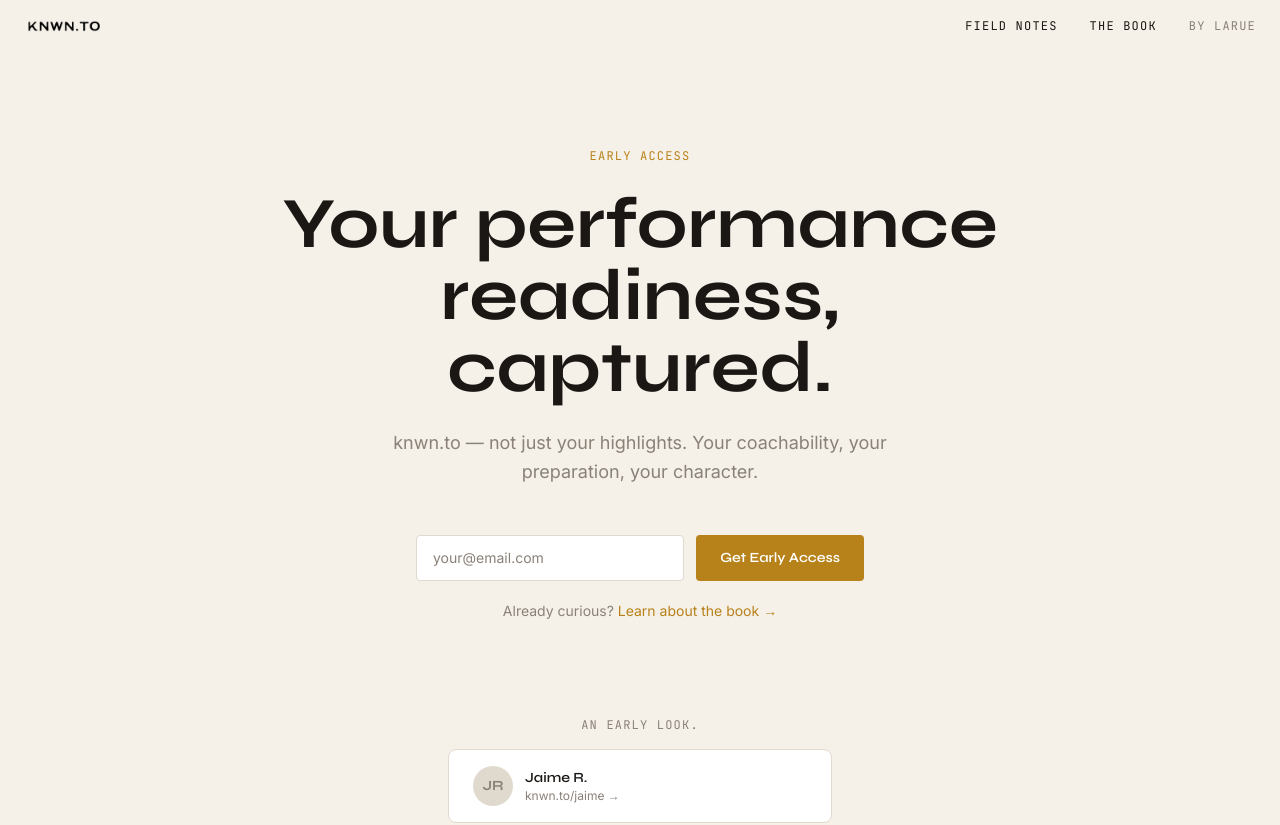
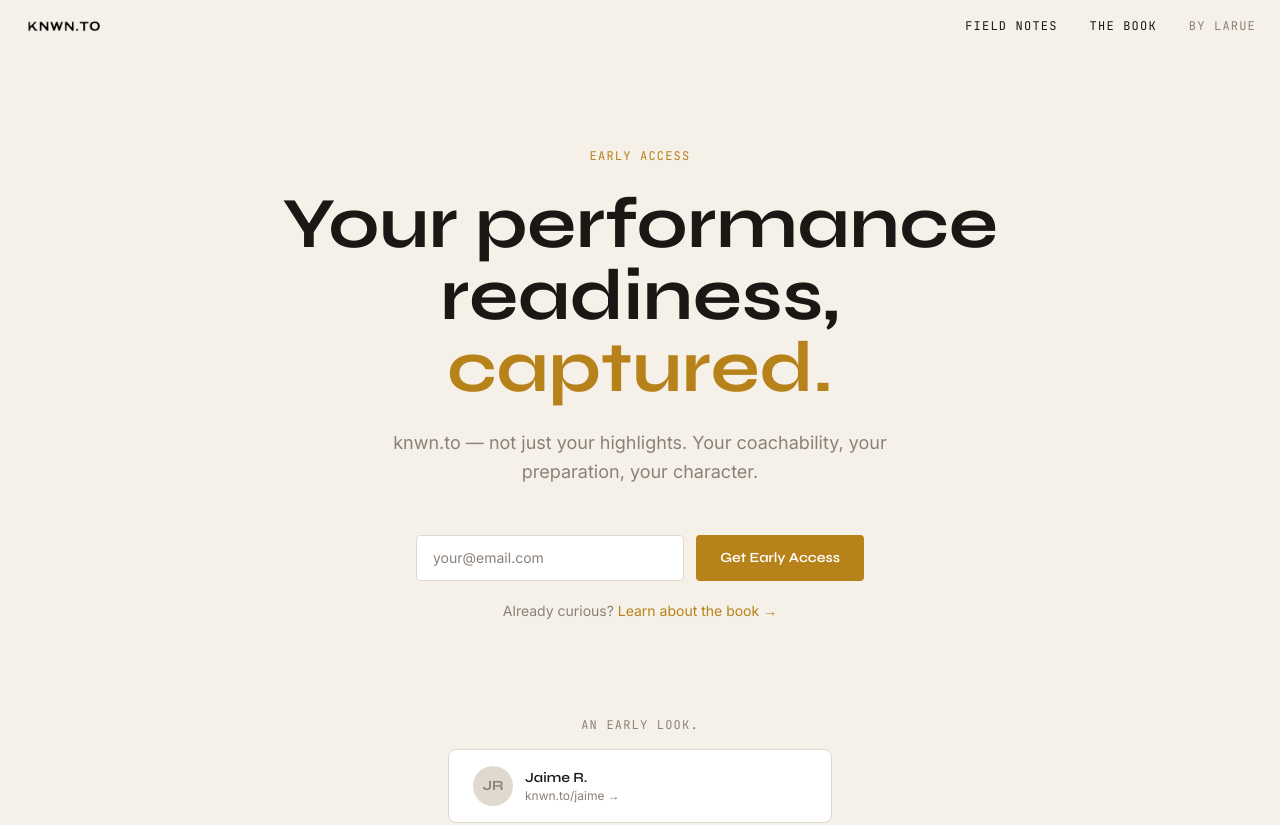
Before and after one commit to larueagent/knwn.to, a Next.js app: page / in a window 1280 px wide. Shown: the top 825 px of the page. Built offline with nearby package versions, Linux system fonts and the light colour scheme; no server answers.

Commit message:
style: accent color on 'captured' in hero heading

```diff
--- a/app/page.tsx
+++ b/app/page.tsx
@@ -47,7 +47,7 @@ export default function Home() {
           Early Access
         </p>
         <h1 className="font-syne font-bold text-5xl md:text-7xl text-[#1A1714] leading-tight mb-6 max-w-3xl">
-          Your performance readiness, captured.
+          Your performance readiness, <span className="text-[#B8821A]">captured.</span>
         </h1>
         <p className="font-inter text-lg text-[#8A8178] max-w-xl mb-12 leading-relaxed">
           knwn.to &#8212; not just your highlights. Your coachability, your preparation, your character.
```
